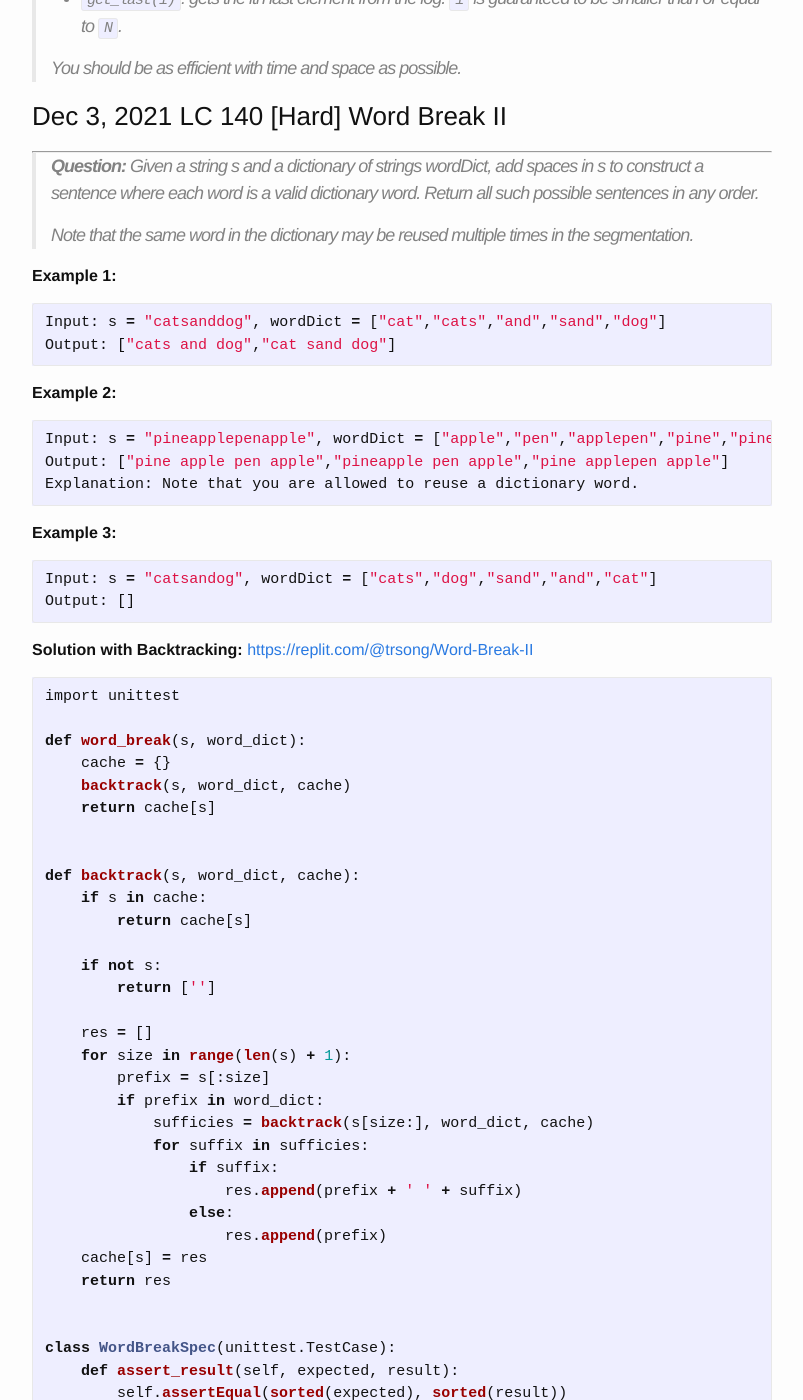
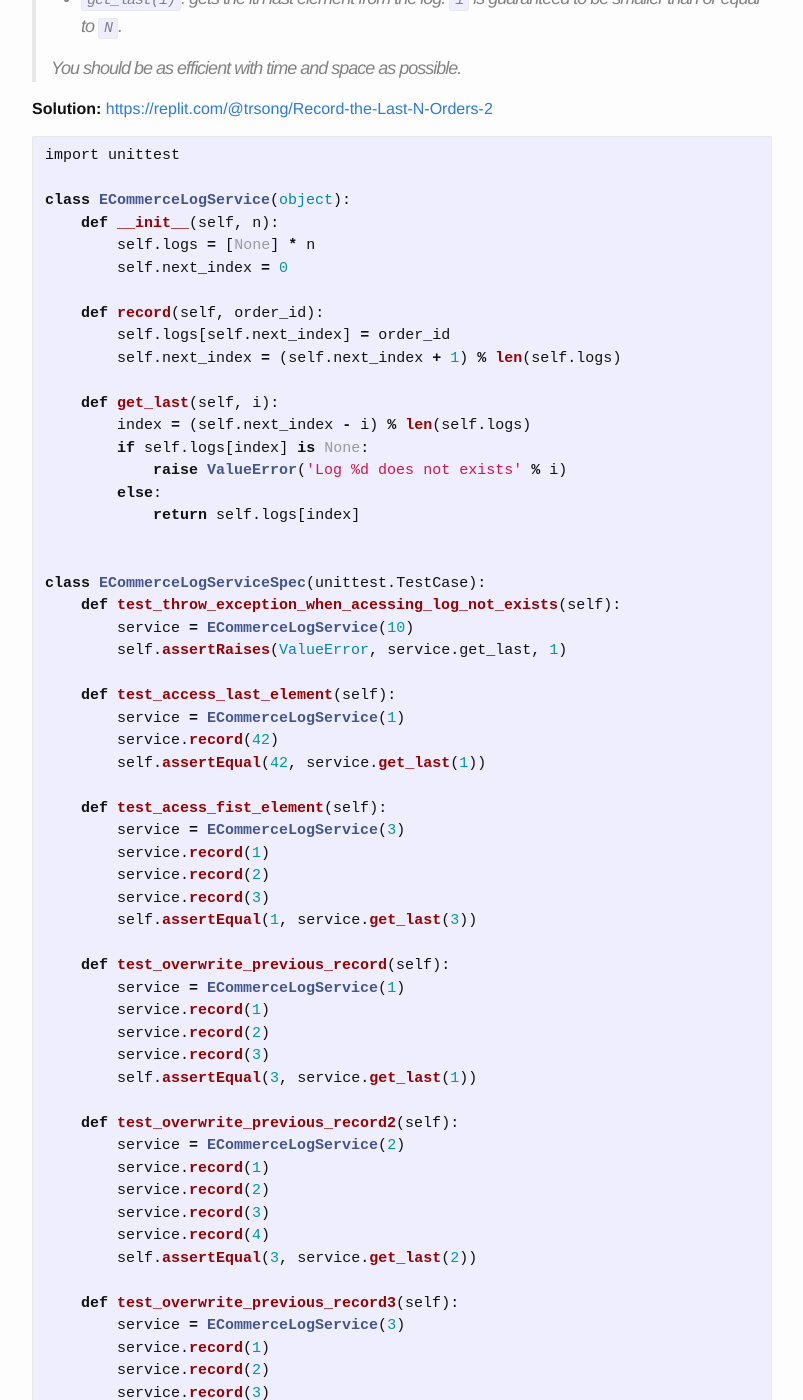
Before and after one commit to trsong/trsong.github.io, a Jekyll site: the page built from _posts/2021-11-01-DailyQuestionsNov.md, in a window 1280 px wide and 1400 px high, scrolled down 1546 px. Shown: the whole window, without its empty margins (238-1041 px from the left). Built offline with Jekyll 4.4.1, drawn with Linux system fonts in a browser that asks for light colours; some of the changed text lies outside the part shown.

Commit message:
Add solution to Dec 4 question.

````diff
--- a/_posts/2021-11-01-DailyQuestionsNov.md
+++ b/_posts/2021-11-01-DailyQuestionsNov.md
@@ -31,6 +31,71 @@ categories: Python/Java
 >
 > You should be as efficient with time and space as possible.
 
+**Solution:** [https://replit.com/@trsong/Record-the-Last-N-Orders-2](https://replit.com/@trsong/Record-the-Last-N-Orders-2)
+```py
+import unittest
+
+class ECommerceLogService(object):
+    def __init__(self, n):
+        self.logs = [None] * n
+        self.next_index = 0
+
+    def record(self, order_id):
+        self.logs[self.next_index] = order_id
+        self.next_index = (self.next_index + 1) % len(self.logs)
+
+    def get_last(self, i):
+        index = (self.next_index - i) % len(self.logs)
+        if self.logs[index] is None:
+            raise ValueError('Log %d does not exists' % i)
+        else:
+            return self.logs[index]
+
+
+class ECommerceLogServiceSpec(unittest.TestCase):
+    def test_throw_exception_when_acessing_log_not_exists(self):
+        service = ECommerceLogService(10)
+        self.assertRaises(ValueError, service.get_last, 1)
+
+    def test_access_last_element(self):
+        service = ECommerceLogService(1)
+        service.record(42)
+        self.assertEqual(42, service.get_last(1))
+
+    def test_acess_fist_element(self):
+        service = ECommerceLogService(3)
+        service.record(1)
+        service.record(2)
+        service.record(3)
+        self.assertEqual(1, service.get_last(3))
+
+    def test_overwrite_previous_record(self):
+        service = ECommerceLogService(1)
+        service.record(1)
+        service.record(2)
+        service.record(3)
+        self.assertEqual(3, service.get_last(1))
+
+    def test_overwrite_previous_record2(self):
+        service = ECommerceLogService(2)
+        service.record(1)
+        service.record(2)
+        service.record(3)
+        service.record(4)
+        self.assertEqual(3, service.get_last(2))
+
+    def test_overwrite_previous_record3(self):
+        service = ECommerceLogService(3)
+        service.record(1)
+        service.record(2)
+        service.record(3)
+        service.record(4)
+        self.assertEqual(3, service.get_last(2))
+
+
+if __name__ == '__main__':
+    unittest.main(exit=False, verbosity=2)
+```
 
 ### Dec 3, 2021 LC 140 \[Hard\] Word Break II
 ---
````
